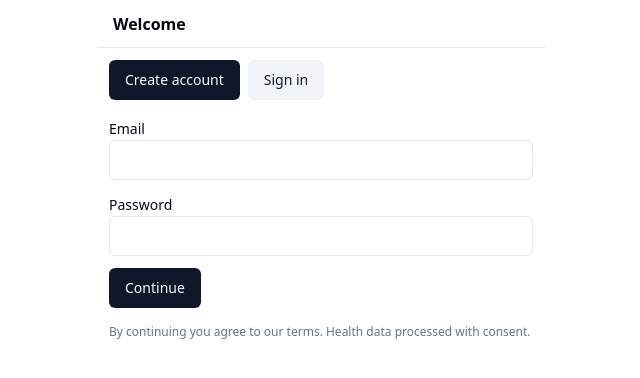
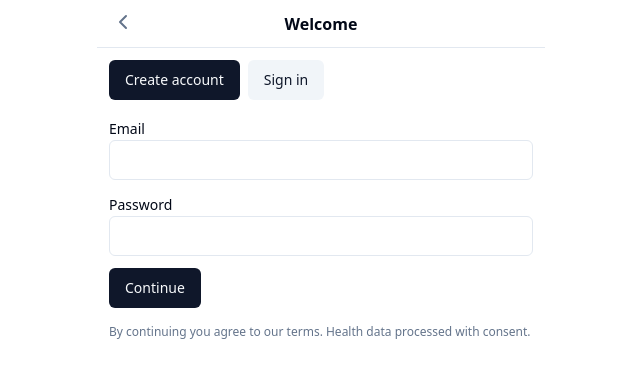
Before and after one commit to yyp-git/prep-dash-quick, a React (Vite) app: page /auth in a window 1280 px wide. Shown: the top 378 px of the page, without its empty margins (319-959 px from the left). Built offline with nearby package versions, Linux system fonts and the light colour scheme.

Commit message:
Add back button to screens
Add a back button to screens where it is appropriate, such as on detail pages or settings pages, to improve navigation.

```diff
--- a/src/components/layout/MobileLayout.tsx
+++ b/src/components/layout/MobileLayout.tsx
@@ -1,7 +1,7 @@
 import React from "react";
-import { NavLink } from "react-router-dom";
+import { NavLink, useLocation, useNavigate } from "react-router-dom";
 import { cn } from "@/lib/utils";
-import { Home, UtensilsCrossed, Dumbbell, BarChart3, User } from "lucide-react";
+import { Home, UtensilsCrossed, Dumbbell, BarChart3, User, ChevronLeft } from "lucide-react";
 
 export const MobileLayout: React.FC<{
   title: string;
@@ -9,11 +9,27 @@ export const MobileLayout: React.FC<{
   hideTabBar?: boolean;
   rightAction?: React.ReactNode;
 }> = ({ title, children, hideTabBar, rightAction }) => {
+  const navigate = useNavigate();
+  const location = useLocation();
+  const rootTabs = new Set(["/home", "/recipes", "/exercises", "/progress", "/profile"]);
+  const isRootTab = rootTabs.has(location.pathname);
+  const showBack = hideTabBar || !isRootTab;
   return (
     <div className="min-h-screen max-w-md mx-auto flex flex-col bg-background">
       <header className="h-12 flex items-center justify-between px-4 border-b">
+        <div className="w-8">
+          {showBack && (
+            <button
+              aria-label="Go back"
+              onClick={() => navigate(-1)}
+              className="p-0.5 -ml-1 text-muted-foreground hover:text-foreground transition-colors"
+            >
+              <ChevronLeft className="h-6 w-6" />
+            </button>
+          )}
+        </div>
         <h1 className="text-base font-semibold">{title}</h1>
-        <div>{rightAction}</div>
+        <div className="min-w-8 flex justify-end">{rightAction}</div>
       </header>
       <main className="flex-1 p-3">{children}</main>
       {!hideTabBar && (
```
